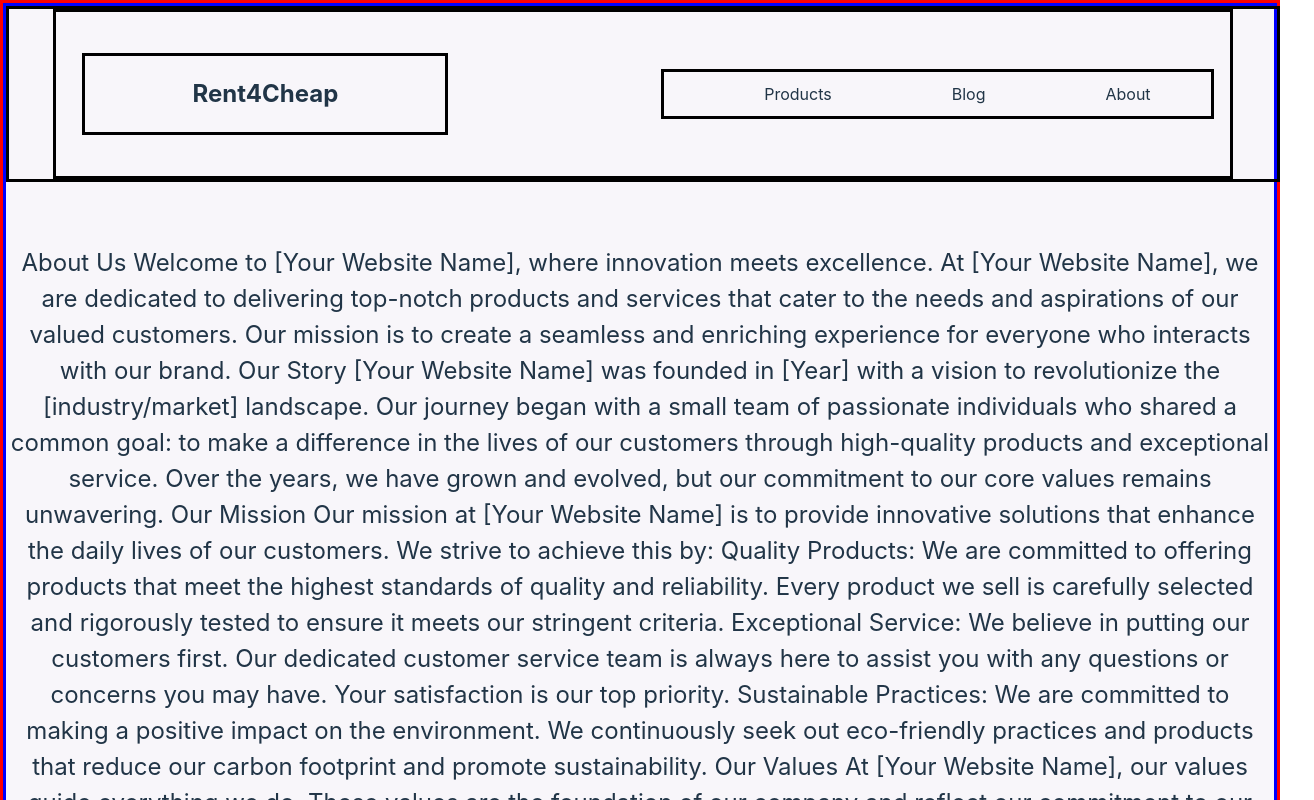
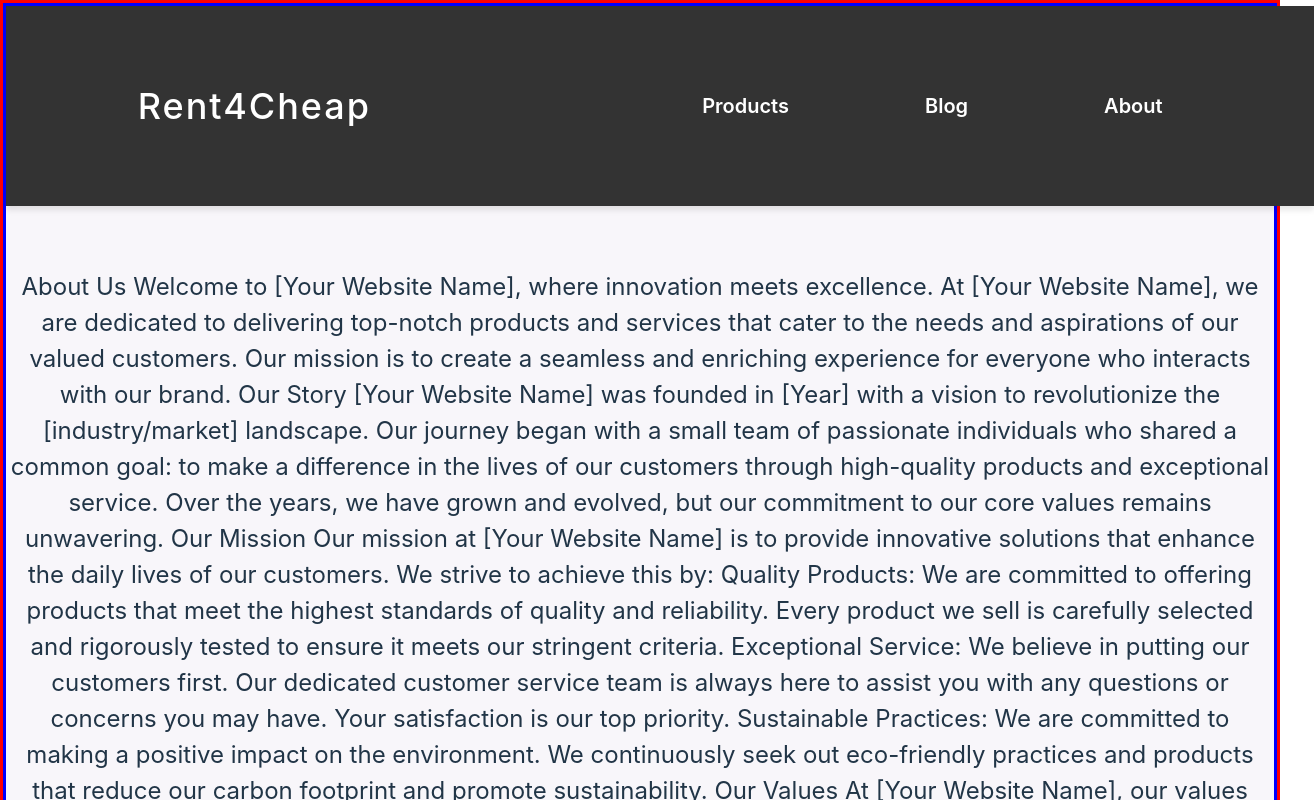
Before and after one commit to Jbab87/my-website, a React (Vite) app: page /about in a window 1280 px wide. Shown: the top 800 px of the page, 1314 px wide, since content can reach past the window. Built offline with nearby package versions, Linux system fonts and the light colour scheme.

Commit message:
This commit adds more styling and nav links to navbar

```diff
--- a/src/components/Navbar/Navbar.css
+++ b/src/components/Navbar/Navbar.css
@@ -1,37 +1,56 @@
 .navbar {
-  border: solid black;
   display: flex;
-  justify-content: center;
+  top: 0;
   width: 100%;
-  height: 170px;
+  height: 180px;
+  padding: 10px 20px;
+  margin-bottom: 20px;
+  background-color: #333;
+  color: white;
+  box-shadow: 0 4px 6px rgba(0, 0, 0, 0.1);
 
- /* primary colour: #876ca8
- secondary colour:#cdcfae
- primary colour: #8ab786
- */
 }
 
-.navbar-contents {
-  border: solid black;
+.navbar-container {
+  margin: auto;
   display: flex;
   width: 90%;
   align-items: center;
-  padding: 1rem;
+  padding: 0.8rem;
+  color: white;
 }
 
-.title-container {
-  border: solid black;
-  width: 360px;
-  margin: 10px;
+.navbar-logo-container {
+  width: 320px;
+  margin: 5px;
+  font-size: 24px;
+  font-weight: bold;
+  letter-spacing: 2px;
+  color: white;
+}
+
+.navbar-logo{
+  color: white;
+}
+
+.navbar-logo:hover{
+  color: white;
 }
 
 ul {
   display: flex;
-  border: solid black;
   list-style-type: none;
   margin-left: auto;
+  color: white;
 }
 
-li {
+
+
+.list-item {
   margin: 10px 60px;
+  color: white;
+  font-size: 20px;
+  font-weight: 600;
+  padding: 8px;
+  transition: color 0.3s;
 }
--- a/src/components/Navbar/Navbar.tsx
+++ b/src/components/Navbar/Navbar.tsx
@@ -1,23 +1,23 @@
 import { useState } from 'react'
 import './Navbar.css'
+import { Link } from 'react-router-dom'
 
 function Navbar() {
   const [] = useState(0)
 
   return (
-      <div className='navbar'>
-        <div className='navbar-contents'>
-        <div className='title-container'>
-        <h2 className='title'>Rent4Cheap</h2>
+    <nav className='navbar'>
+        <div className='navbar-container'>
+        <div className='navbar-logo-container'>
+        <h2><Link className='navbar-logo' to={'/#'}>Rent4Cheap</Link></h2>
         </div>
         <ul>
-          <li>Products</li>
-          <li>Blog</li>
-          <li>About</li>
+          <li><Link className='list-item' to={'/#'}>Products</Link></li>
+          <li><Link className='list-item' to={'/about'}>Blog</Link></li>
+          <li><Link className='list-item' to={'/about'}>About</Link></li>
         </ul>
         </div>
-      </div>
-
+      </nav>
   )
 }
 
```
